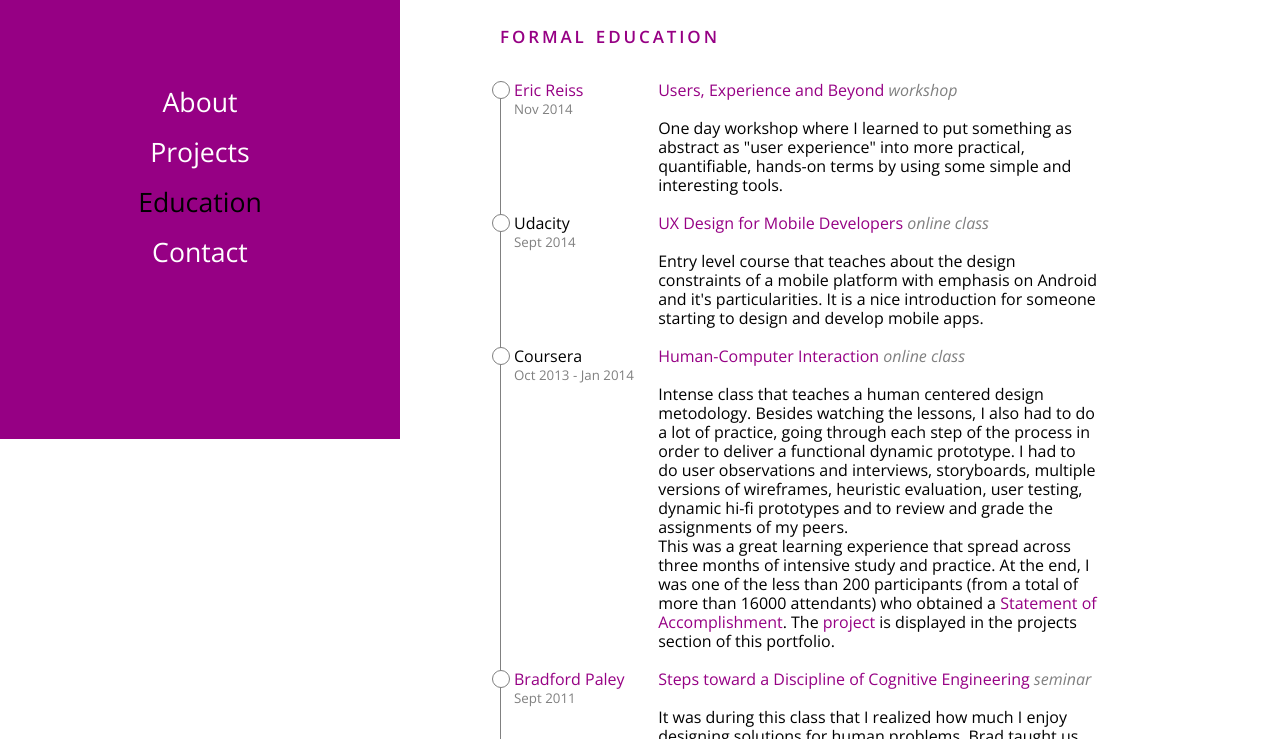
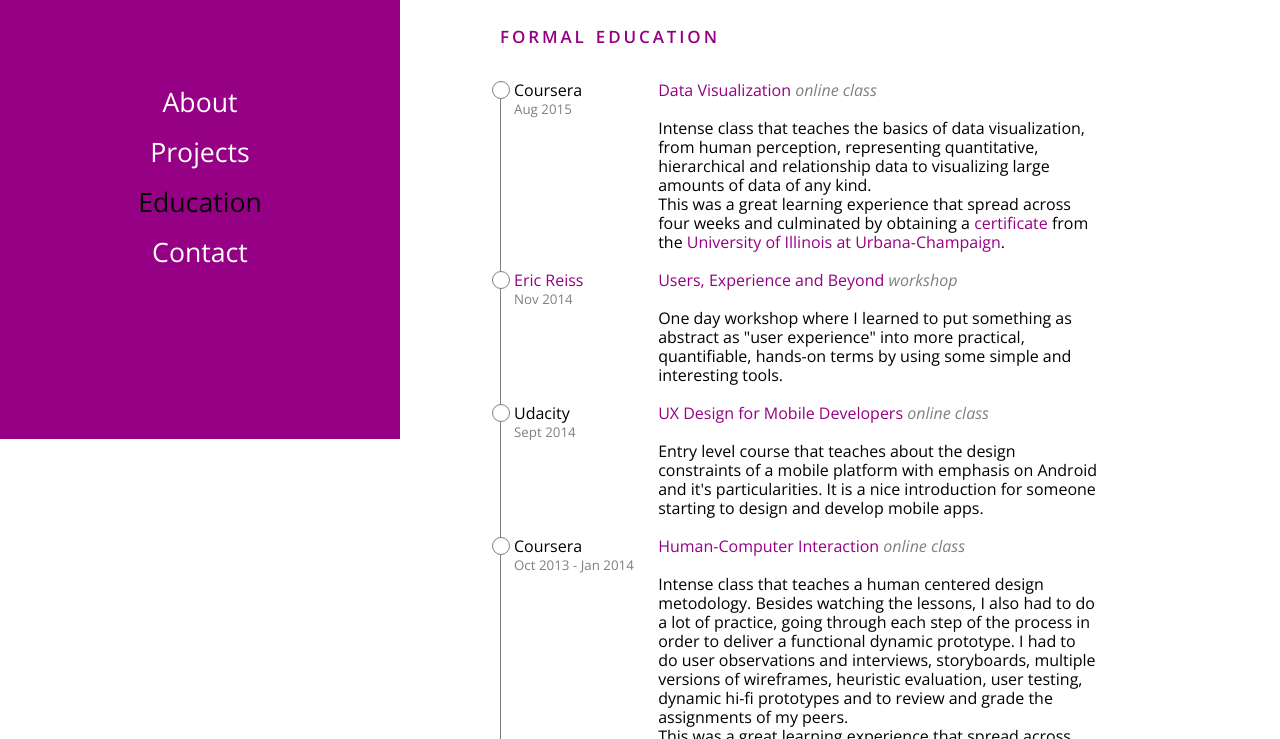
Before and after one commit to berdilaovidiu/portfolio, a plain HTML site: page education.html in a window 1280 px wide. Shown: the part 361-1100 px from the top of the page. Drawn offline with nearby package versions, Linux system fonts and the light colour scheme.

Commit message:
data visualization course added to education page

```diff
--- a/education.html
+++ b/education.html
@@ -94,6 +94,24 @@
 			<div id="schools_panel">
 				<h1>formal education</h1>
 				<div id="schools">
+
+					<div class="school">
+						<div class="circle"></div>
+						<div class="timeframe">
+							<div class="institution">Coursera</div>
+							<div class="time">Aug 2015</div>
+						</div>
+						<div class="details">
+							<div class="title">
+								<span class="title"><a href="https://www.coursera.org/course/datavisualization" target="_blank">Data Visualization</a></span>
+								<span class="degree">online class</span>
+							</div>
+							<div class="description">
+								Intense class that teaches the basics of data visualization, from human perception, representing quantitative, hierarchical and relationship data to visualizing large amounts of data of any kind.
+								</br>This was a great learning experience that spread across four weeks and culminated by obtaining a <a href="https://www.coursera.org/account/accomplishments/records/LMzV7Z2w3pEb8RtQ" target="_blank">certificate</a> from the
+								<a href="http://illinois.edu/about/index.html"  target="_blank">University of Illinois at Urbana-Champaign</a>.</div>
+						</div>
+					</div>
 
 					<div class="school">
 						<div class="circle"></div>
```
